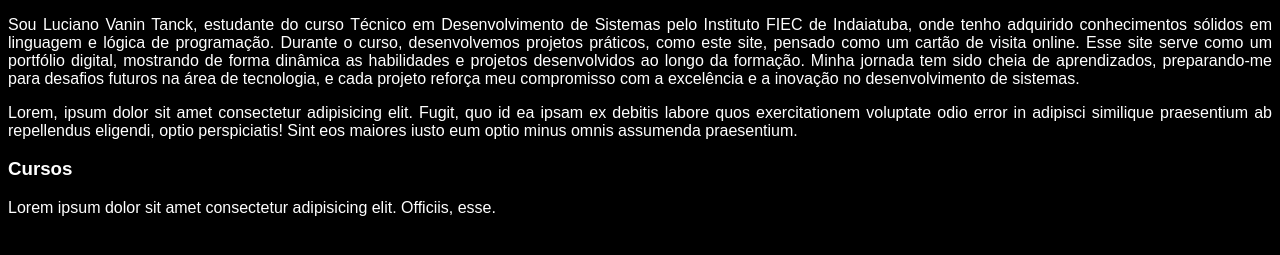
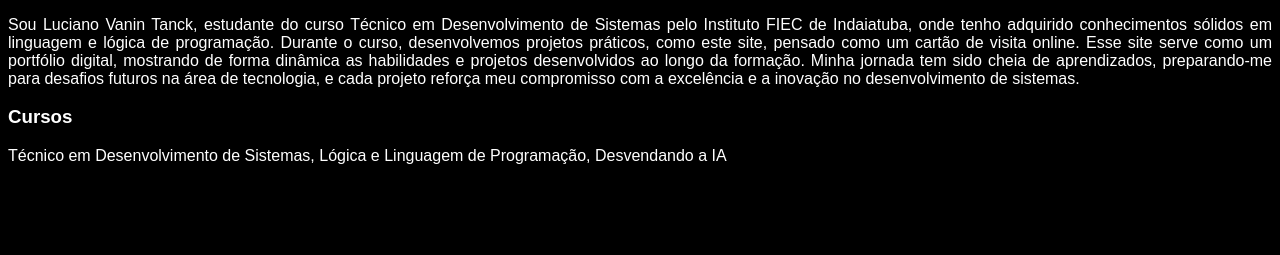
Before and after one commit to TanckLuciano/ArlindoDS, a plain HTML site: page index.html in a window 1280 px wide. Shown: the part 393-648 px from the top of the page. Drawn offline with Linux system fonts and the light colour scheme.

Commit message:
Pagina Principal Atualização

```diff
--- a/index.html
+++ b/index.html
@@ -39,10 +39,10 @@
         <section>
             <h3>Sobre Mim</h3>
             <p>Sou Luciano Vanin Tanck, estudante do curso Técnico em Desenvolvimento de Sistemas pelo Instituto FIEC de Indaiatuba, onde tenho adquirido conhecimentos sólidos em linguagem e lógica de programação. Durante o curso, desenvolvemos projetos práticos, como este site, pensado como um cartão de visita online. Esse site serve como um portfólio digital, mostrando de forma dinâmica as habilidades e projetos desenvolvidos ao longo da formação. Minha jornada tem sido cheia de aprendizados, preparando-me para desafios futuros na área de tecnologia, e cada projeto reforça meu compromisso com a excelência e a inovação no desenvolvimento de sistemas.</h3>
-        <p>Lorem, ipsum dolor sit amet consectetur adipisicing elit. Fugit, quo id ea ipsam ex debitis labore quos exercitationem voluptate odio error in adipisci similique praesentium ab repellendus eligendi, optio perspiciatis! Sint eos maiores iusto eum optio minus omnis assumenda praesentium.</p>
+
     <section>
         <h3>Cursos</h3>
-        <p>Lorem ipsum dolor sit amet consectetur adipisicing elit. Officiis, esse.</p>
+        <p>Técnico em Desenvolvimento de Sistemas, Lógica e Linguagem de Programação, Desvendando a IA </p>
     </section>
 
     </main>
```
